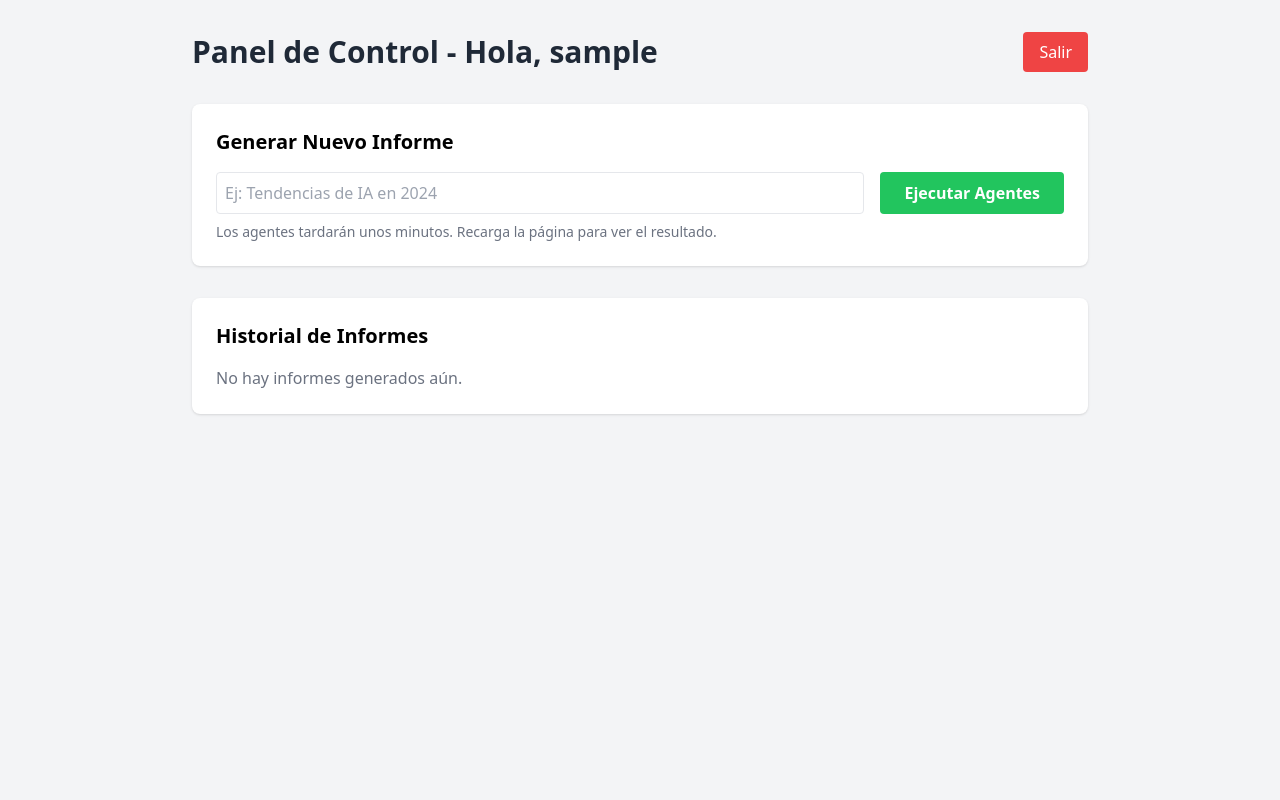
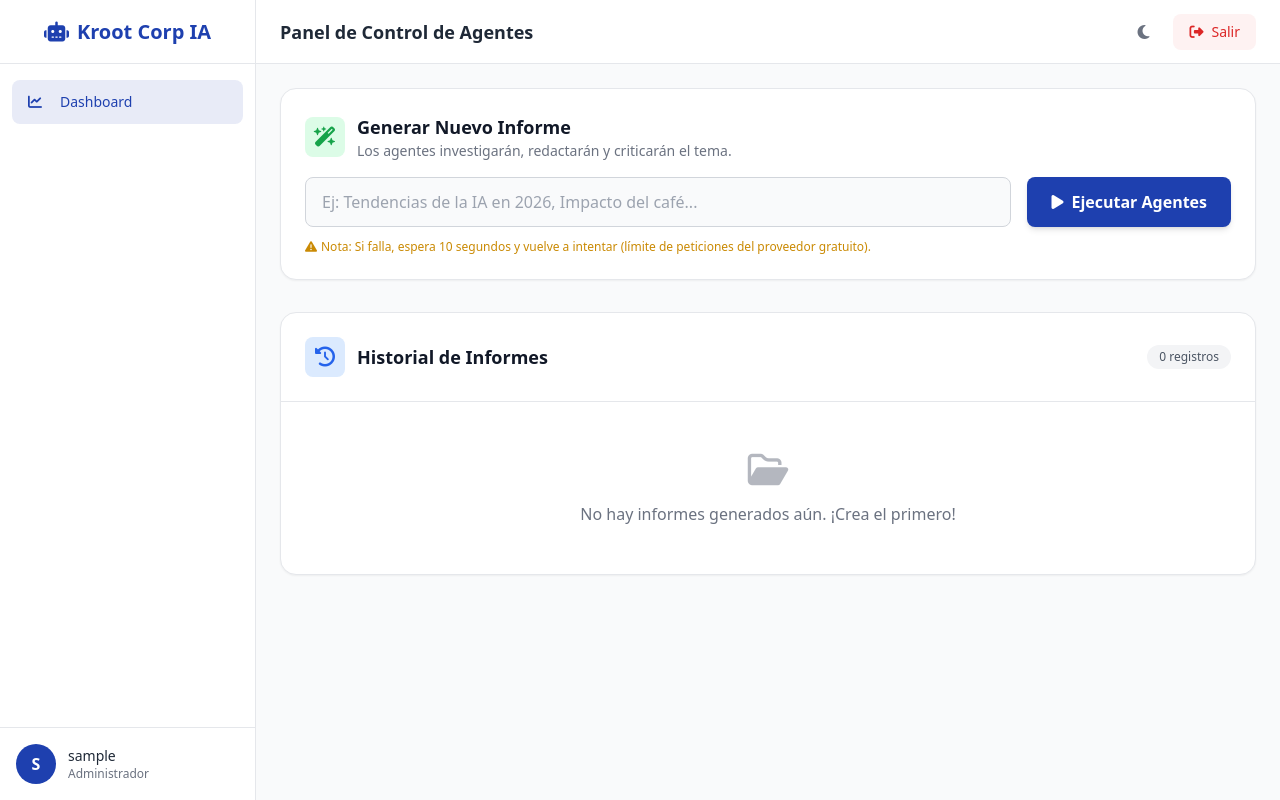
Before and after one commit to calm291094-del/empresa-ia-kroot, a FastAPI app: page /dashboard in a window 1280 px wide. Run offline with FastAPI, Linux system fonts and the light colour scheme; the visitor is signed in with stand-in values (Sample User, id 1); some libraries are stand-ins or nearby versions.

Commit message:
Add files via upload

```diff
--- /dev/null
+++ b/app/templates/base.html
@@ -0,0 +1,100 @@
+<!DOCTYPE html>
+<html lang="es" class="light">
+<head>
+    <meta charset="UTF-8">
+    <meta name="viewport" content="width=device-width, initial-scale=1.0">
+    <title>{% block title %}Empresa IA - Kroot Corp{% endblock %}</title>
+    <script src="https://cdn.tailwindcss.com"></script>
+    <script>
+        tailwind.config = {
+            darkMode: 'class',
+            theme: {
+                extend: {
+                    colors: {
+                        primary: '#1e40af',
+                        secondary: '#3b82f6',
+                        darkbg: '#0f172a',
+                        darkcard: '#1e293b',
+                    }
+                }
+            }
+        }
+    </script>
+    <link rel="stylesheet" href="https://cdnjs.cloudflare.com/ajax/libs/font-awesome/6.4.0/css/all.min.css">
+    {% block extra_css %}{% endblock %}
+</head>
+<body class="bg-gray-50 dark:bg-darkbg text-gray-800 dark:text-gray-100 transition-colors duration-300">
+
+    {% if user %}
+    <div class="flex h-screen overflow-hidden">
+        <!-- Sidebar -->
+        <aside class="w-64 bg-white dark:bg-darkcard border-r border-gray-200 dark:border-gray-700 flex flex-col transition-all duration-300 hidden md:flex">
+            <div class="h-16 flex items-center justify-center border-b border-gray-200 dark:border-gray-700">
+                <h1 class="text-xl font-bold text-primary dark:text-secondary flex items-center gap-2">
+                    <i class="fa-solid fa-robot"></i> Kroot Corp IA
+                </h1>
+            </div>
+            <nav class="flex-1 overflow-y-auto py-4">
+                <ul class="space-y-1 px-3">
+                    <li>
+                        <a href="/dashboard" class="flex items-center gap-3 px-4 py-3 text-sm font-medium rounded-lg bg-primary/10 text-primary dark:bg-secondary/10 dark:text-secondary">
+                            <i class="fa-solid fa-chart-line w-5"></i> Dashboard
+                        </a>
+                    </li>
+                </ul>
+            </nav>
+            <div class="p-4 border-t border-gray-200 dark:border-gray-700">
+                <div class="flex items-center gap-3">
+                    <div class="w-10 h-10 rounded-full bg-primary text-white flex items-center justify-center font-bold">
+                        {{ user[0]|upper }}
+                    </div>
+                    <div class="flex-1 min-w-0">
+                        <p class="text-sm font-medium truncate">{{ user }}</p>
+                        <p class="text-xs text-gray-500 dark:text-gray-400 truncate">Administrador</p>
+                    </div>
+                </div>
+            </div>
+        </aside>
+
+        <!-- Main Content -->
+        <div class="flex-1 flex flex-col overflow-hidden">
+            <!-- Top Navbar -->
+            <header class="h-16 bg-white dark:bg-darkcard border-b border-gray-200 dark:border-gray-700 flex items-center justify-between px-6">
+                <h2 class="text-lg font-semibold hidden md:block">{% block page_title %}Panel de Control{% endblock %}</h2>
+                <div class="flex items-center gap-4">
+                    <button id="theme-toggle" class="p-2 rounded-lg text-gray-500 hover:bg-gray-100 dark:hover:bg-gray-700 transition-colors">
+                        <i class="fa-solid fa-moon dark:hidden"></i>
+                        <i class="fa-solid fa-sun hidden dark:block"></i>
+                    </button>
+                    <a href="/logout" class="flex items-center gap-2 px-4 py-2 text-sm font-medium text-red-600 bg-red-50 dark:bg-red-900/20 rounded-lg hover:bg-red-100 dark:hover:bg-red-900/40 transition-colors">
+                        <i class="fa-solid fa-right-from-bracket"></i> Salir
+                    </a>
+                </div>
+            </header>
+
+            <!-- Page Content -->
+            <main class="flex-1 overflow-y-auto p-6 bg-gray-50 dark:bg-darkbg">
+                {% block content %}{% endblock %}
+            </main>
+        </div>
+    </div>
+    {% else %}
+        {% block auth_content %}{% endblock %}
+    {% endif %}
+
+    <script>
+        const themeToggleBtn = document.getElementById('theme-toggle');
+        const html = document.documentElement;
+        if (localStorage.theme === 'dark' || (!('theme' in localStorage) && window.matchMedia('(prefers-color-scheme: dark)').matches)) {
+            html.classList.add('dark');
+        } else {
+            html.classList.remove('dark');
+        }
+        themeToggleBtn.addEventListener('click', () => {
+            html.classList.toggle('dark');
+            localStorage.theme = html.classList.contains('dark') ? 'dark' : 'light';
+        });
+    </script>
+    {% block extra_js %}{% endblock %}
+</body>
+</html>
--- a/app/templates/dashboard.html
+++ b/app/templates/dashboard.html
@@ -1,42 +1,77 @@
-<!DOCTYPE html>
-<html lang="es">
-<head>
-    <meta charset="UTF-8">
-    <title>Dashboard - Empresa IA</title>
-    <script src="https://cdn.tailwindcss.com"></script>
-</head>
-<body class="bg-gray-100 p-8">
-    <div class="max-w-4xl mx-auto">
-        <div class="flex justify-between items-center mb-8">
-            <h1 class="text-3xl font-bold text-gray-800">Panel de Control - Hola, {{ user }}</h1>
-            <a href="/logout" class="bg-red-500 text-white px-4 py-2 rounded hover:bg-red-600">Salir</a>
+{% extends "base.html" %}
+{% block title %}Dashboard - Kroot Corp IA{% endblock %}
+{% block page_title %}Panel de Control de Agentes{% endblock %}
+
+{% block content %}
+<div class="max-w-5xl mx-auto space-y-8">
+
+    <!-- Generar Nuevo Informe -->
+    <div class="bg-white dark:bg-darkcard rounded-2xl shadow-sm border border-gray-200 dark:border-gray-700 p-6">
+        <div class="flex items-center gap-3 mb-4">
+            <div class="w-10 h-10 rounded-lg bg-green-100 dark:bg-green-900/30 text-green-600 dark:text-green-400 flex items-center justify-center">
+                <i class="fa-solid fa-wand-magic-sparkles text-xl"></i>
+            </div>
+            <div>
+                <h3 class="text-lg font-bold text-gray-900 dark:text-white">Generar Nuevo Informe</h3>
+                <p class="text-sm text-gray-500 dark:text-gray-400">Los agentes investigarán, redactarán y criticarán el tema.</p>
+            </div>
         </div>
 
-        <div class="bg-white p-6 rounded-lg shadow mb-8">
-            <h2 class="text-xl font-semibold mb-4">Generar Nuevo Informe</h2>
-            <form method="POST" action="/run_crew" class="flex gap-4">
-                <input name="topico" type="text" placeholder="Ej: Tendencias de IA en 2024" class="flex-grow border p-2 rounded" required>
-                <button type="submit" class="bg-green-500 text-white px-6 py-2 rounded hover:bg-green-600 font-bold">Ejecutar Agentes</button>
-            </form>
-            <p class="text-sm text-gray-500 mt-2">Los agentes tardarán unos minutos. Recarga la página para ver el resultado.</p>
+        <form method="POST" action="/run_crew" class="flex flex-col sm:flex-row gap-4">
+            <input name="topico" type="text" placeholder="Ej: Tendencias de la IA en 2026, Impacto del café..."
+                class="flex-grow px-4 py-3 rounded-lg border border-gray-300 dark:border-gray-600 bg-gray-50 dark:bg-gray-800 text-gray-900 dark:text-white focus:ring-2 focus:ring-primary focus:border-transparent transition-all" required>
+            <button type="submit" class="px-6 py-3 bg-primary hover:bg-blue-700 text-white font-bold rounded-lg shadow-md hover:shadow-lg transition-all flex items-center justify-center gap-2 whitespace-nowrap">
+                <i class="fa-solid fa-play"></i> Ejecutar Agentes
+            </button>
+        </form>
+        <p class="text-xs text-yellow-600 dark:text-yellow-400 mt-3 flex items-center gap-1">
+            <i class="fa-solid fa-triangle-exclamation"></i>
+            Nota: Si falla, espera 10 segundos y vuelve a intentar (límite de peticiones del proveedor gratuito).
+        </p>
+    </div>
+
+    <!-- Historial de Informes -->
+    <div class="bg-white dark:bg-darkcard rounded-2xl shadow-sm border border-gray-200 dark:border-gray-700 overflow-hidden">
+        <div class="p-6 border-b border-gray-200 dark:border-gray-700 flex items-center justify-between">
+            <div class="flex items-center gap-3">
+                <div class="w-10 h-10 rounded-lg bg-blue-100 dark:bg-blue-900/30 text-blue-600 dark:text-blue-400 flex items-center justify-center">
+                    <i class="fa-solid fa-clock-rotate-left text-xl"></i>
+                </div>
+                <h3 class="text-lg font-bold text-gray-900 dark:text-white">Historial de Informes</h3>
+            </div>
+            <span class="px-3 py-1 text-xs font-medium rounded-full bg-gray-100 dark:bg-gray-700 text-gray-600 dark:text-gray-300">
+                {{ reports|length }} registros
+            </span>
         </div>
 
-        <div class="bg-white p-6 rounded-lg shadow">
-            <h2 class="text-xl font-semibold mb-4">Historial de Informes</h2>
+        <div class="divide-y divide-gray-200 dark:divide-gray-700">
             {% if reports %}
                 {% for report in reports %}
-                    <div class="border-b py-4">
-                        <div class="flex justify-between">
-                            <h3 class="font-bold text-lg">{{ report.topico }}</h3>
-                            <span class="text-sm {% if report.estado == 'Éxito' %}text-green-600{% else %}text-red-600{% endif %}">{{ report.estado }}</span>
+                    <div class="p-6 hover:bg-gray-50 dark:hover:bg-gray-800/50 transition-colors">
+                        <div class="flex flex-col sm:flex-row sm:items-center justify-between gap-4 mb-3">
+                            <div class="flex items-center gap-3">
+                                <h4 class="font-semibold text-gray-900 dark:text-white text-lg">{{ report.topico }}</h4>
+                                <span class="px-2.5 py-0.5 text-xs font-semibold rounded-full
+                                    {% if report.estado == 'Éxito' %}bg-green-100 text-green-700 dark:bg-green-900/30 dark:text-green-400
+                                    {% elif report.estado == 'Procesando' %}bg-yellow-100 text-yellow-700 dark:bg-yellow-900/30 dark:text-yellow-400 animate-pulse
+                                    {% else %}bg-red-100 text-red-700 dark:bg-red-900/30 dark:text-red-400{% endif %}">
+                                    {% if report.estado == 'Procesando' %}<i class="fa-solid fa-spinner fa-spin mr-1"></i>{% endif %}
+                                    {{ report.estado }}
+                                </span>
+                            </div>
                         </div>
-                        <pre class="mt-2 text-sm text-gray-700 whitespace-pre-wrap bg-gray-50 p-3 rounded">{{ report.resultado }}</pre>
+                        <div class="bg-gray-50 dark:bg-gray-900/50 rounded-lg p-4 border border-gray-200 dark:border-gray-700">
+                            <pre class="text-sm text-gray-700 dark:text-gray-300 whitespace-pre-wrap font-sans">{{ report.resultado }}</pre>
+                        </div>
                     </div>
                 {% endfor %}
             {% else %}
-                <p class="text-gray-500">No hay informes generados aún.</p>
+                <div class="p-12 text-center text-gray-500 dark:text-gray-400">
+                    <i class="fa-regular fa-folder-open text-4xl mb-3 opacity-50"></i>
+                    <p>No hay informes generados aún. ¡Crea el primero!</p>
+                </div>
             {% endif %}
         </div>
     </div>
-</body>
-</html>
+</div>
+{% endblock %}
```
Also changed, not shown: app/templates/login.html (+39 -21 lines).
